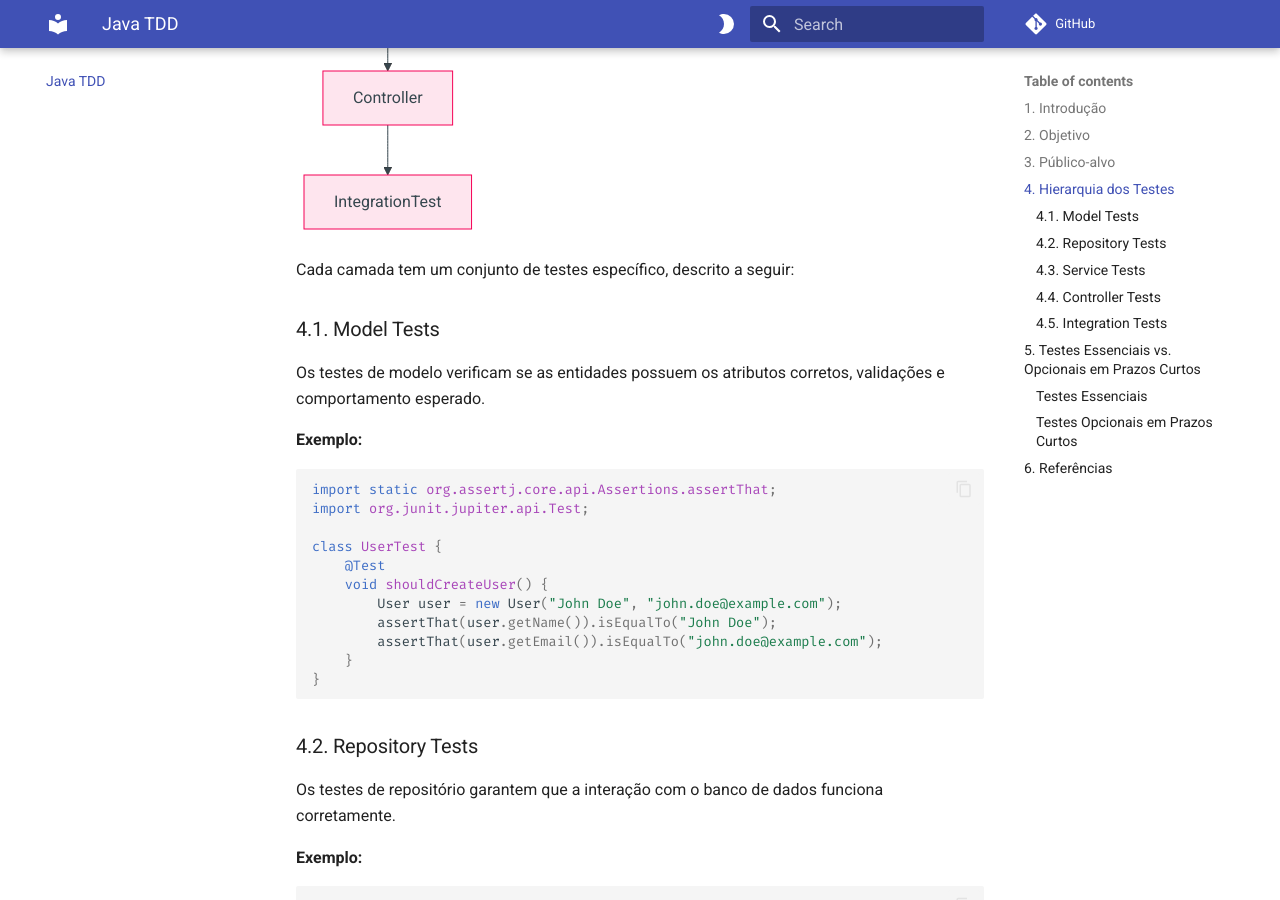
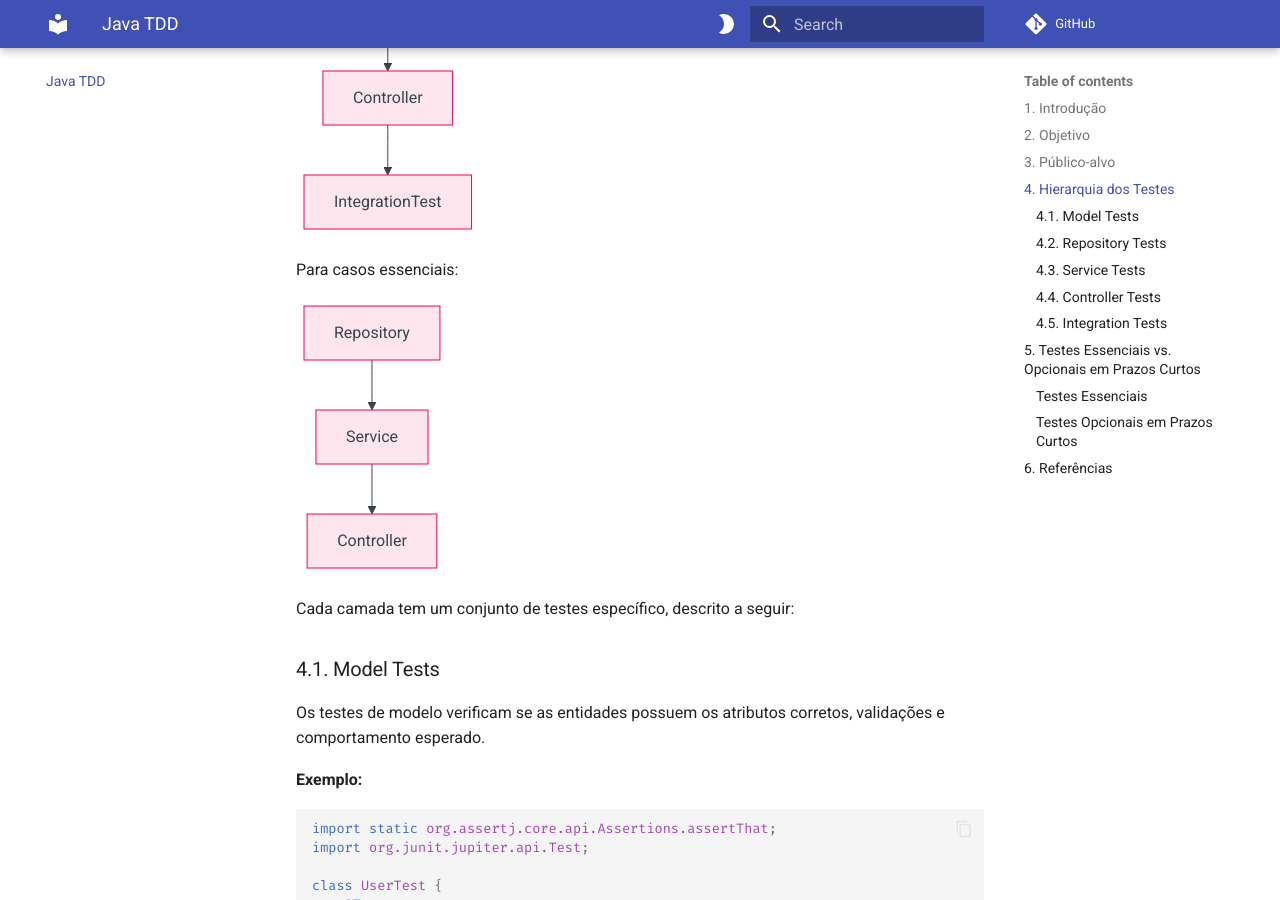
Before and after one commit to atalhox/tdd, an MkDocs documentation site: the page built from docs/index.md, in a window 1280 px wide and 900 px high, scrolled down 1300 px. Built offline with MkDocs 1.6.1 and Material for MkDocs 9.7.7, drawn with Linux system fonts in a browser that asks for light colours; comment, search, counter and statistics services are not loaded.

Commit message:
Feat: add TDD java doc

````diff
--- a/docs/index.md
+++ b/docs/index.md
@@ -24,6 +24,14 @@ graph TD;
     Repository-->Service;
     Service-->Controller;
     Controller-->IntegrationTest;
+```
+
+Para casos essenciais:
+
+```mermaid
+graph TD;
+    Repository-->Service;
+    Service-->Controller;
 ```
 
 Cada camada tem um conjunto de testes específico, descrito a seguir:
````
